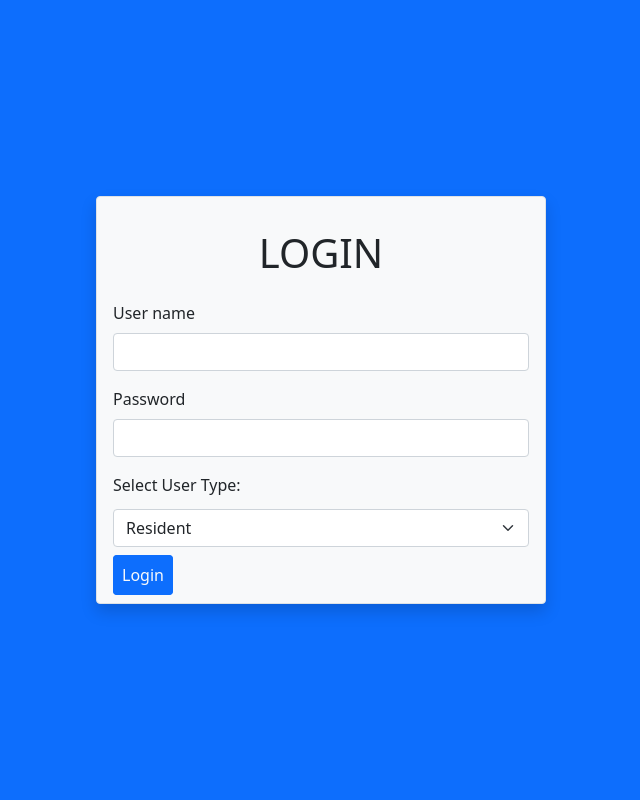
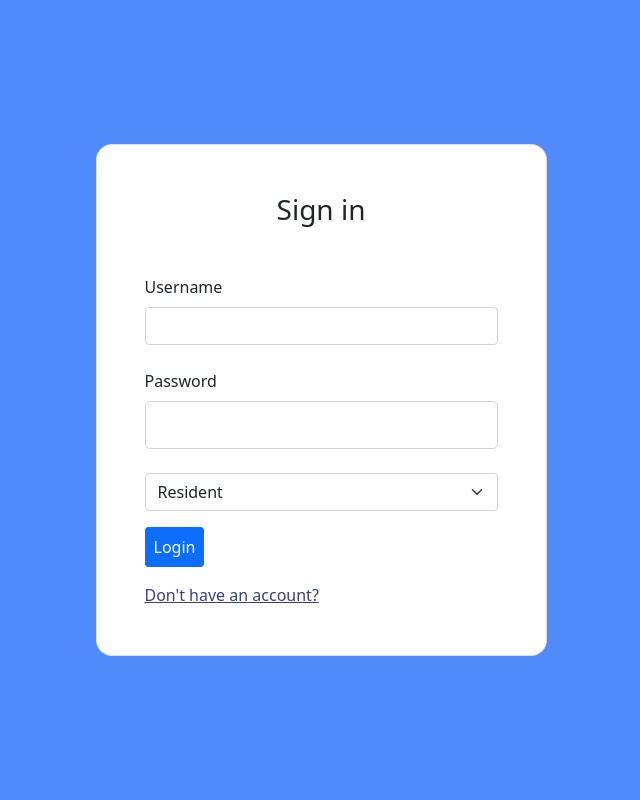
Before and after one commit to zattomato/Web-Programming, a PHP site: page /login.html in a window 1280 px wide. Shown: the whole page, without its empty margins (319-959 px from the left). Run offline with PHP 8.4, Linux system fonts and the light colour scheme.

Commit message:
html for login

```diff
--- a/login.html
+++ b/login.html
@@ -8,7 +8,7 @@
 	</head>
 
 	<body class="bg-primary">
-		<div class="container d-flex justify-content-center align-items-center " style="min-height: 100vh">
+		<!-- <div class="container d-flex justify-content-center align-items-center " style="min-height: 100vh">
 			<form class="border shadow p-3 rounded bg-light " action="php/check-login.php" method="post" style="width: 450px;">
 				<h1 class="text-center p-3">LOGIN</h1>
 				<div class="mb-3">
@@ -30,7 +30,47 @@
 				<a href="home.html" class="link-light border rounded border-primary bg-primary p-2 mt-5" style="text-decoration: none;">Login</a>
 
 			</form>
-		</div>
+		</div> -->
+		<section class="vh-100" style="background-color: #508bfc;">
+			<div class="container py-5 h-100">
+				<div class="row d-flex justify-content-center align-items-center h-100">
+					<div class="col-12 col-md-8 col-lg-6 col-xl-5">
+						<form class="card shadow-2-strong" style="border-radius: 1rem;">
+							<div class="card-body p-5  " >
+
+								<h3 class="mb-5 text-center">Sign in</h3>
+
+								<div class="form-outline mb-4">
+									<label class="form-label" for="username">Username</label>
+									<input type="text" class="form-control" name="username" id="username" >
+
+								</div>
+
+								<div class="form-outline mb-4">
+									<label for="password" class="form-label">Password</label>
+									<input type="password" name="password" class="form-control form-control-lg" id="password" >
+
+								</div>
+
+								<select class="form-select mb-4" name="role" aria-label="Default select example">
+									<option selected value="user">Resident</option>
+									<option value="admin">Admin</option>
+								</select>
+								<div>
+								<a href="home.html" class="link-light border rounded border-primary bg-primary p-2 mt-5  " style="text-decoration:
+								none;">Login</a><br> <br>
+
+										<a class="my-5  pb-lg-2 "  href="register.html" style="color: #393f81;">Don't have an account?</a>
+								</div>
+
+
+
+							</form>
+						</div>
+					</div>
+				</div>
+			</div>
+		</section>
 
 		<script src="https://cdn.jsdelivr.net/npm/bootstrap@5.0.2/dist/js/bootstrap.bundle.min.js" integrity="sha384-MrcW6ZMFYlzcLA8Nl+NtUVF0sA7MsXsP1UyJoMp4YLEuNSfAP+JcXn/tWtIaxVXM" crossorigin="anonymous"></script>
 	</body>
--- a/main.html
+++ b/main.html
@@ -51,7 +51,7 @@
                         <a class="nav-link text-white" href="#">Covid-19 Status</a>
                     </li> -->
                         <li class="nav-item navi">
-                            <a class="nav-link text-white nav-list " href="login.html">Register</a>
+                            <a class="nav-link text-white nav-list " href="register.html">Register</a>
                         </li>
                         <li class="nav-item navi">
                             <a class="nav-link text-white nav-list " href="login.html">Login</a>
```
Also changed, not shown: css/login.css (+22 -0 lines), register.html (added, +76 -0 lines).
